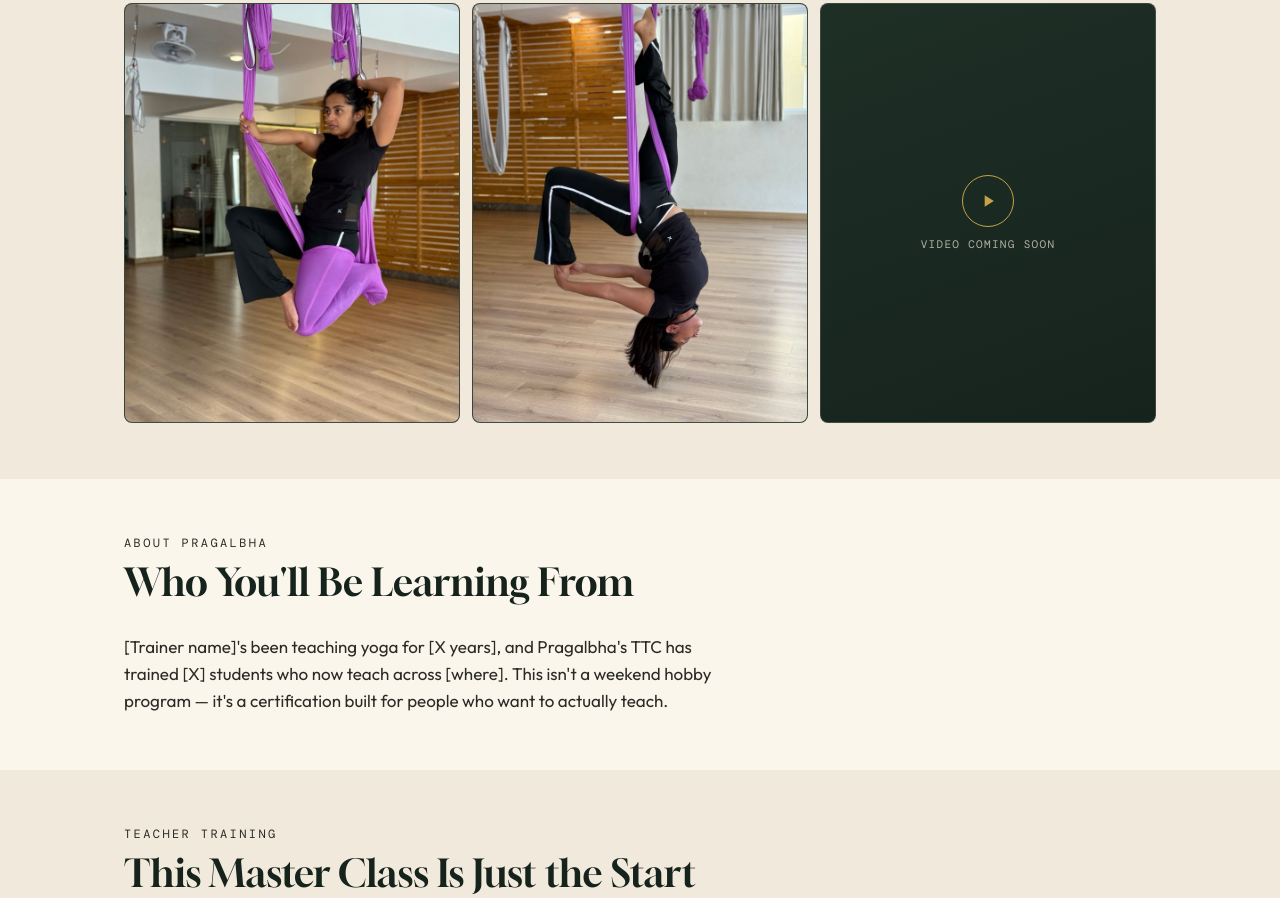
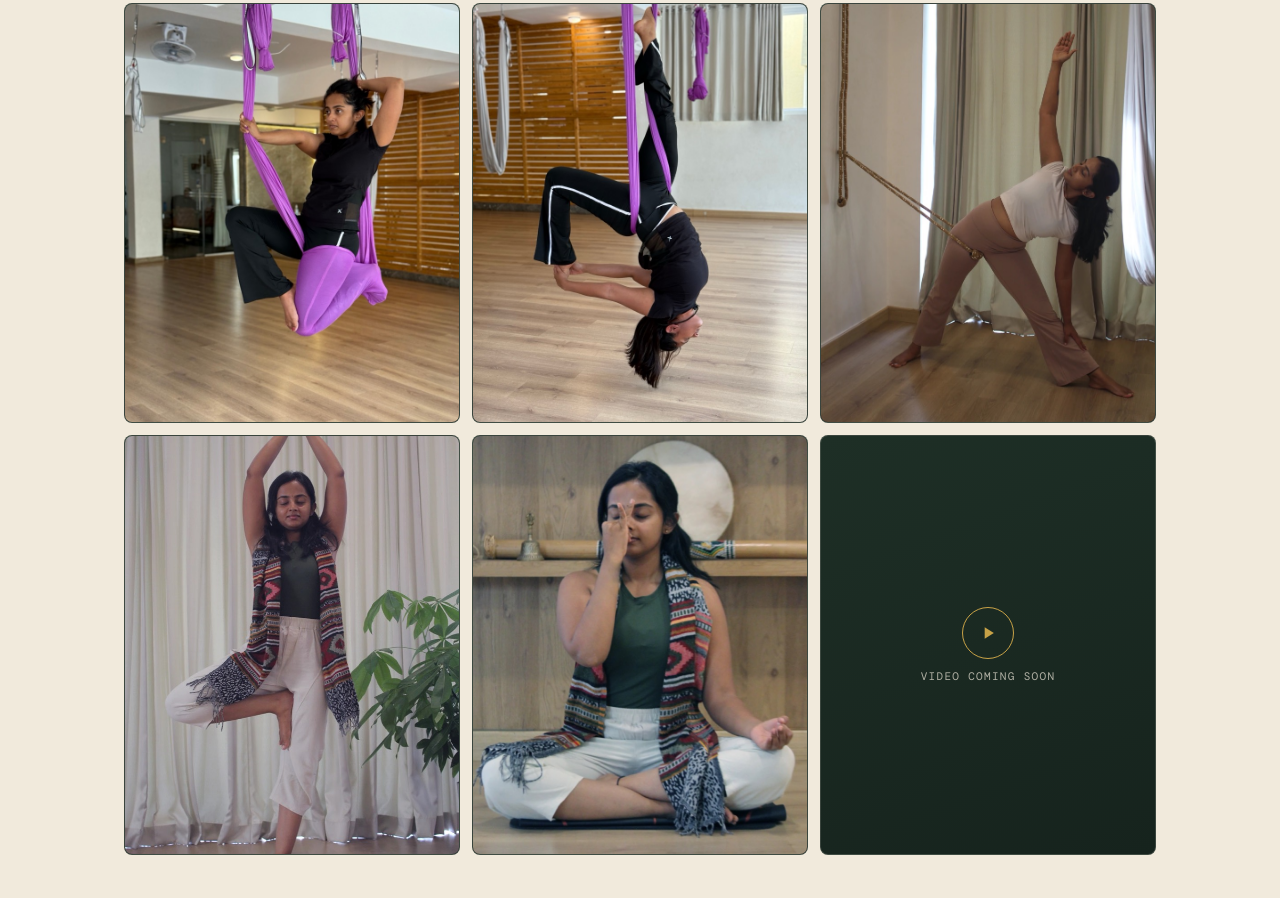
Before and after one commit to Kiranleadbiz/pragalbha-yoga-ads-landing, a plain HTML site: page index.html in a window 1280 px wide. Shown: the part 1169-2067 px from the top of the page. Drawn offline with Linux system fonts and the light colour scheme.

Commit message:
Add three more gallery photos
Co-Authored-By: Claude Sonnet 5.5 <noreply@anthropic.com>

```diff
--- a/index.html
+++ b/index.html
@@ -274,7 +274,10 @@ h1,h2,h3{font-family:'Gloock',serif; font-weight:400; color:var(--ink);}
     <div class="gallery-grid">
       <div class="media-slot" data-slot="1"><img src="assets/gallery-1.jpg" alt="Aerial yoga practice at Pragalbha" loading="lazy"></div>
       <div class="media-slot" data-slot="2"><img src="assets/gallery-2.jpg" alt="Aerial yoga practice at Pragalbha" loading="lazy"></div>
-      <div class="media-slot" data-slot="3"><div class="play"><svg width="20" height="20" viewBox="0 0 24 24" fill="currentColor"><path d="M8 5v14l11-7z"/></svg></div><div class="cap">Video coming soon</div></div>
+      <div class="media-slot" data-slot="3"><img src="assets/gallery-3.jpg" alt="Triangle pose with a wall rope at Pragalbha" loading="lazy"></div>
+      <div class="media-slot" data-slot="4"><img src="assets/gallery-4.jpg" alt="Tree pose at Pragalbha" loading="lazy"></div>
+      <div class="media-slot" data-slot="5"><img src="assets/gallery-5.jpg" alt="Pranayama breathing practice at Pragalbha" loading="lazy"></div>
+      <div class="media-slot" data-slot="6"><div class="play"><svg width="20" height="20" viewBox="0 0 24 24" fill="currentColor"><path d="M8 5v14l11-7z"/></svg></div><div class="cap">Video coming soon</div></div>
     </div>
   </div>
 </section>
```
Also changed, not shown: assets/gallery-3.jpg (added), assets/gallery-4.jpg (added), assets/gallery-5.jpg (added).
